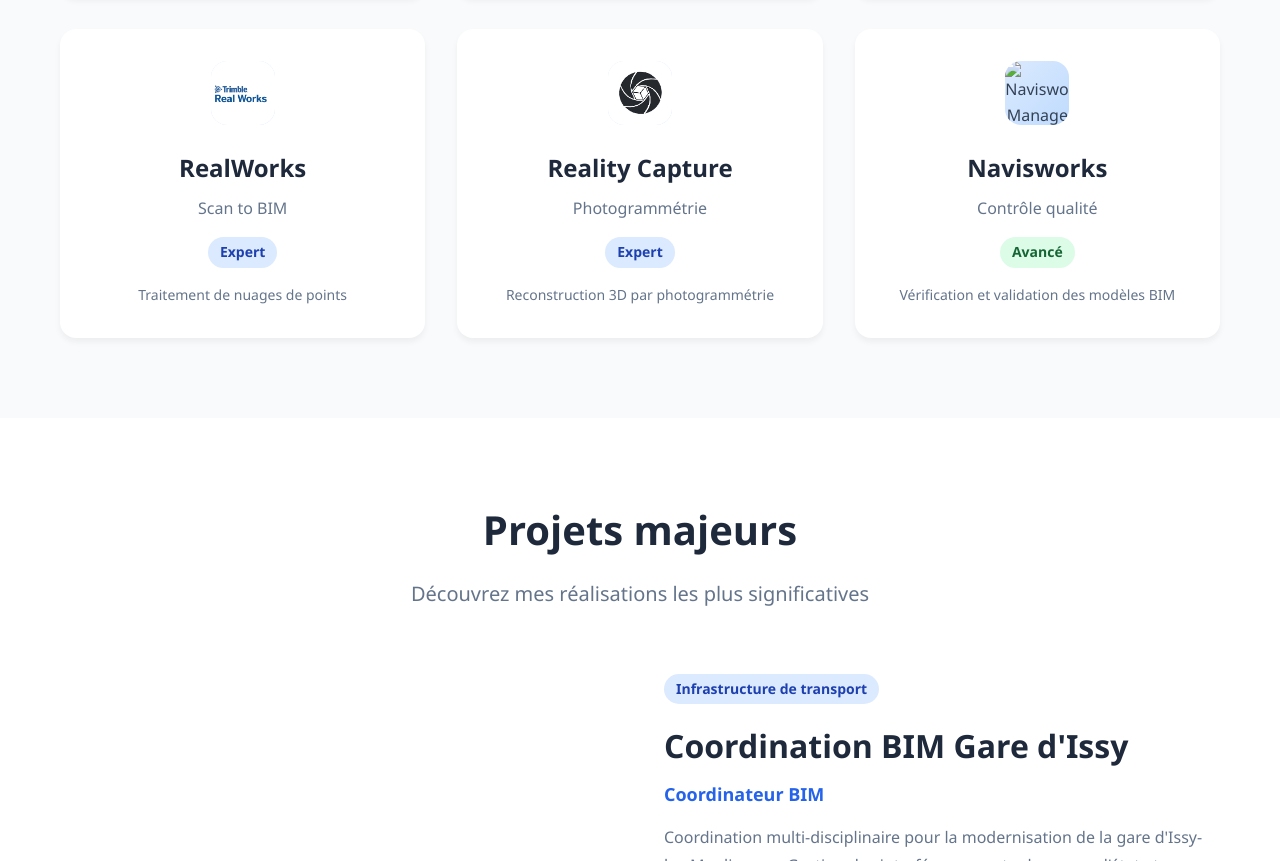
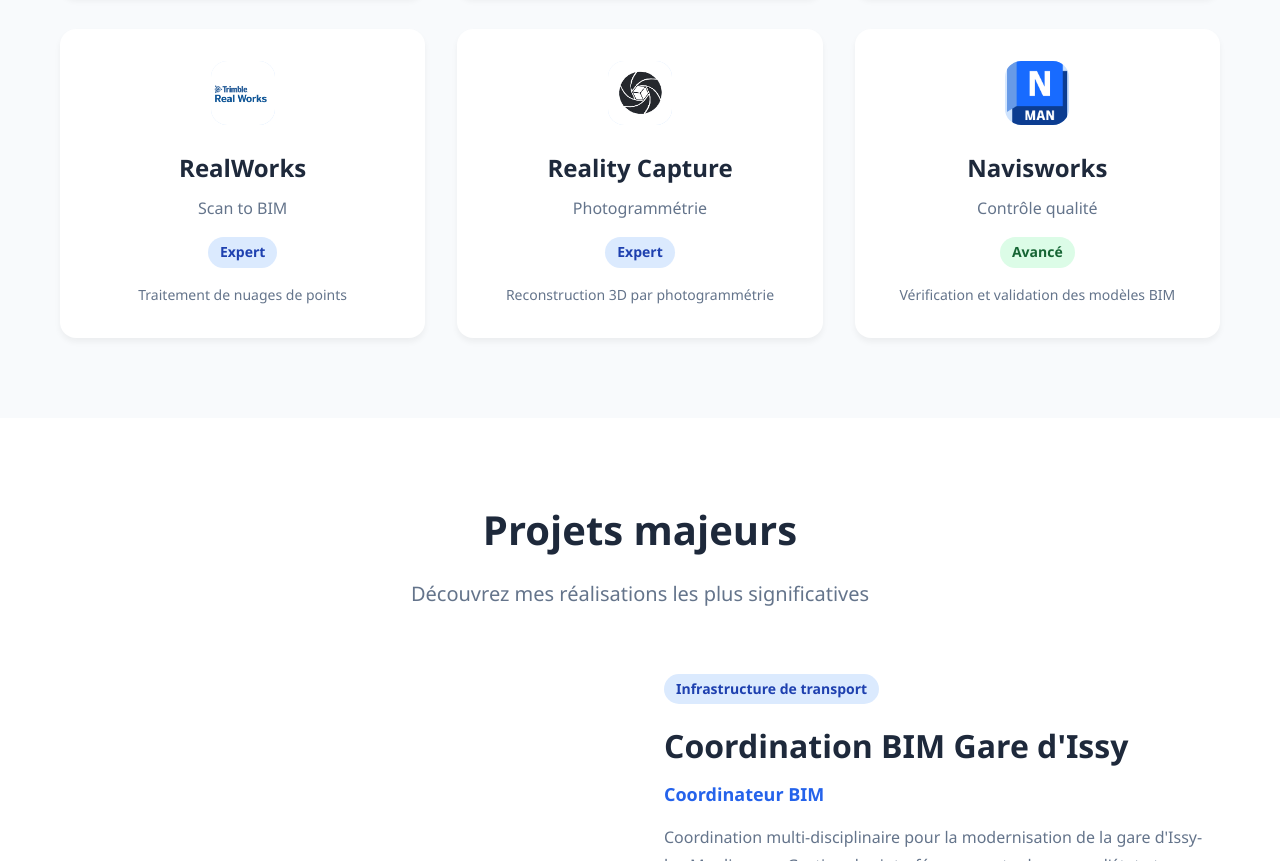
Before and after one commit to paulbty/portfolio, a plain HTML site: page index.html in a window 1280 px wide. Shown: the part 2233-3094 px from the top of the page. Drawn offline with Linux system fonts and the light colour scheme.

Commit message:
Update index.html

```diff
--- a/index.html
+++ b/index.html
@@ -206,7 +206,7 @@
 
                 <div class="skill-card">
                     <div class="skill-icon">
-                        <img src="images/logos/images/logos/navis.png" alt="Navisworks Manage Logo">
+                        <img src="images/logos/navis.png" alt="Navisworks Manage Logo">
                     </div>
                     <h3>Navisworks</h3>
                     <p class="skill-category">Contrôle qualité</p>
```
